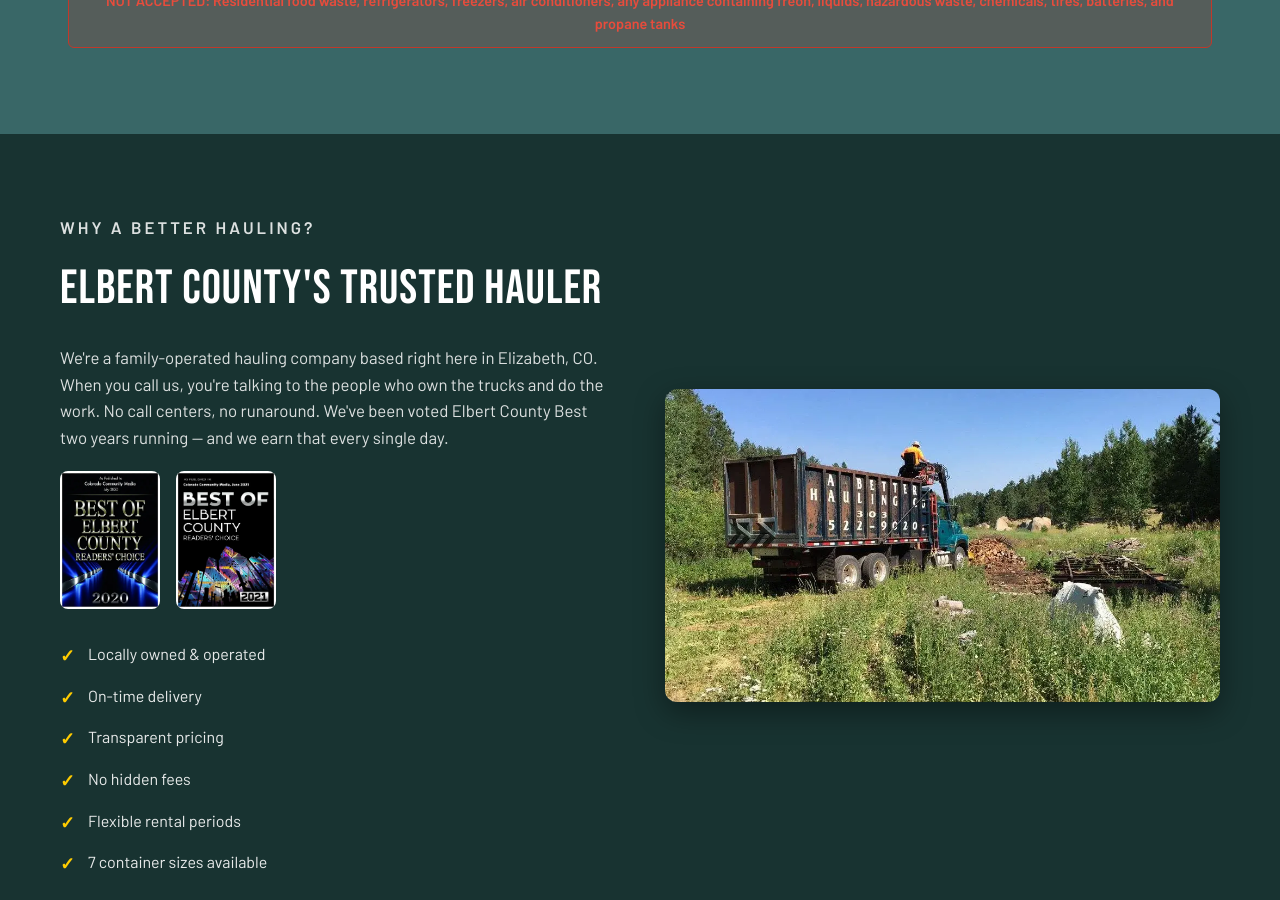
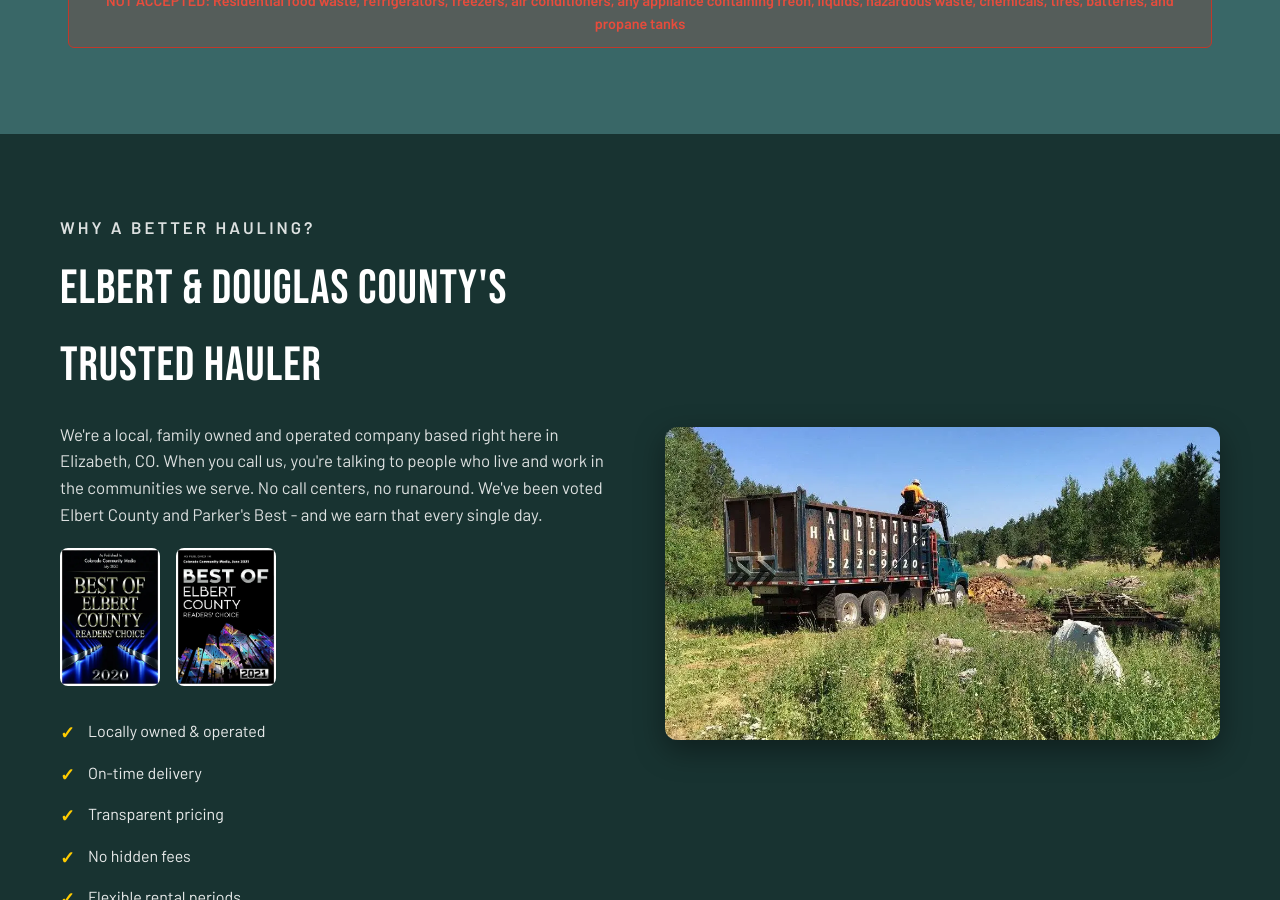
Before and after one commit to JimmyFlame77/A-Better-Hauling, a Jekyll site: the page built from index.html, in a window 1280 px wide and 900 px high, scrolled down 4557 px. Built offline with Jekyll 4.4.1, drawn with Linux system fonts in a browser that asks for light colours; some of the changed text lies outside the part shown.

Commit message:
Update index.html

```diff
--- a/index.html
+++ b/index.html
@@ -165,8 +165,8 @@ og_description: "Roll-off dumpster rentals and hauling services in Elizabeth, CO
         <div class="about-grid">
             <div class="about-text">
                 <p class="section-label">Why A Better Hauling?</p>
-                <h2 class="section-heading">Elbert County's Trusted Hauler</h2>
-                <p>We're a family-operated hauling company based right here in Elizabeth, CO. When you call us, you're talking to the people who own the trucks and do the work. No call centers, no runaround. We've been voted Elbert County Best two years running — and we earn that every single day.</p>
+                <h2 class="section-heading">Elbert & Douglas County's Trusted Hauler</h2>
+                <p>We're a local, family owned and operated company based right here in Elizabeth, CO. When you call us, you're talking to people who live and work in the communities we serve. No call centers, no runaround. We've been voted Elbert County and Parker's Best - and we earn that every single day.</p>
                 <div class="award-badges">
                     <img src="{{ '/images/award-2020.webp' | relative_url }}" alt="Elbert County Best 2020">
                     <img src="{{ '/images/award-2021.webp' | relative_url }}" alt="Elbert County Best 2021">
@@ -177,7 +177,7 @@ og_description: "Roll-off dumpster rentals and hauling services in Elizabeth, CO
                     <li>Transparent pricing</li>
                     <li>No hidden fees</li>
                     <li>Flexible rental periods</li>
-                    <li>7 container sizes available</li>
+                    <li>6 container sizes available</li>
                 </ul>
             </div>
             <div class="about-image">
```
